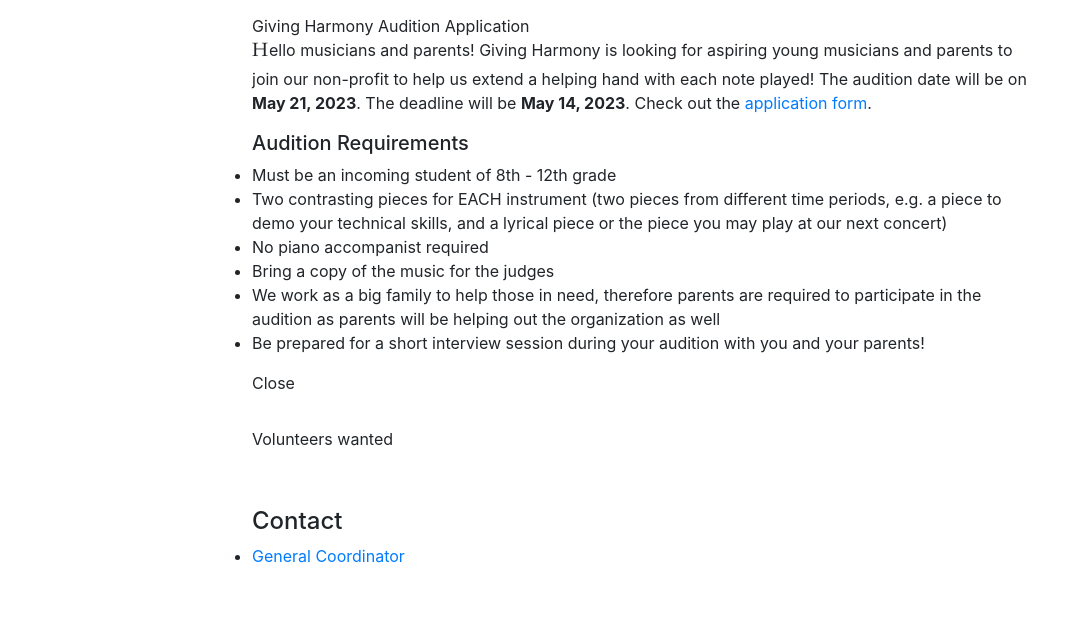
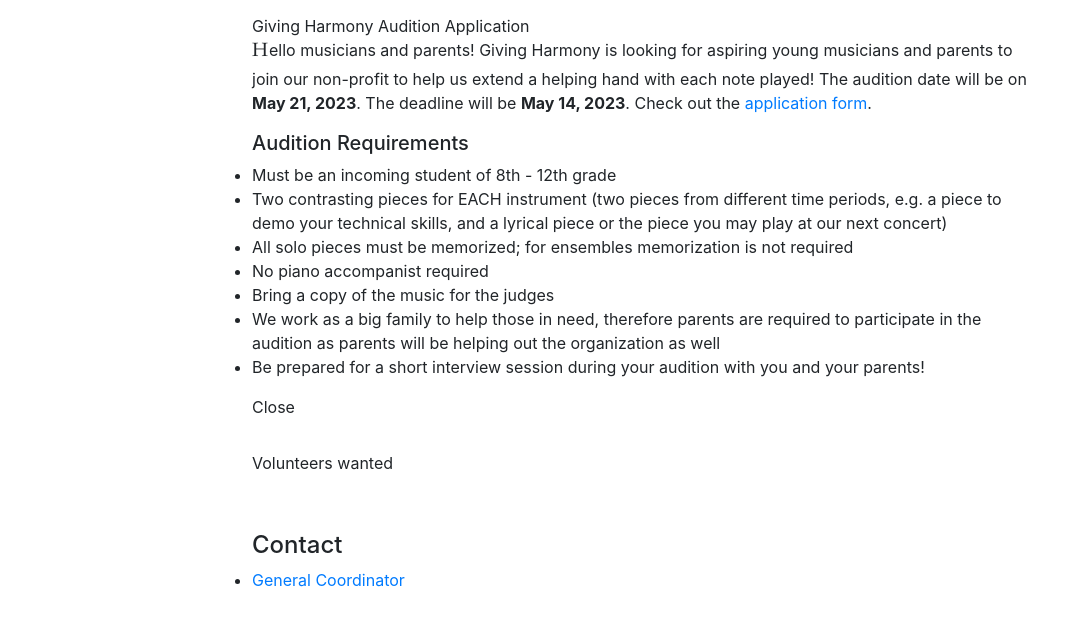
Before and after one commit to giving-harmony/giving-harmony.github.io, a plain HTML site: page joinus.html in a window 1280 px wide. Shown: the part 70-696 px from the top of the page, without its empty margins (0-1072 px from the left). Drawn offline with nearby package versions, Linux system fonts and the light colour scheme.

Commit message:
update audition

```diff
--- a/joinus.html
+++ b/joinus.html
@@ -52,6 +52,7 @@
                 <ul>
                   <li>Must be an incoming student of 8th - 12th grade</li>
                   <li>Two contrasting pieces for EACH instrument (two pieces from different time periods, e.g. a piece to demo your technical skills, and a lyrical piece or the piece you may play at our next concert)</li>
+                  <li>All solo pieces must be memorized; for ensembles memorization is not required</li>
                   <li>No piano accompanist required </li>
                   <li>Bring a copy of the music for the judges</li>
                   <li>We work as a big family to help those in need, therefore parents are required to participate in the audition as parents will be helping out the organization as well</li>
```
